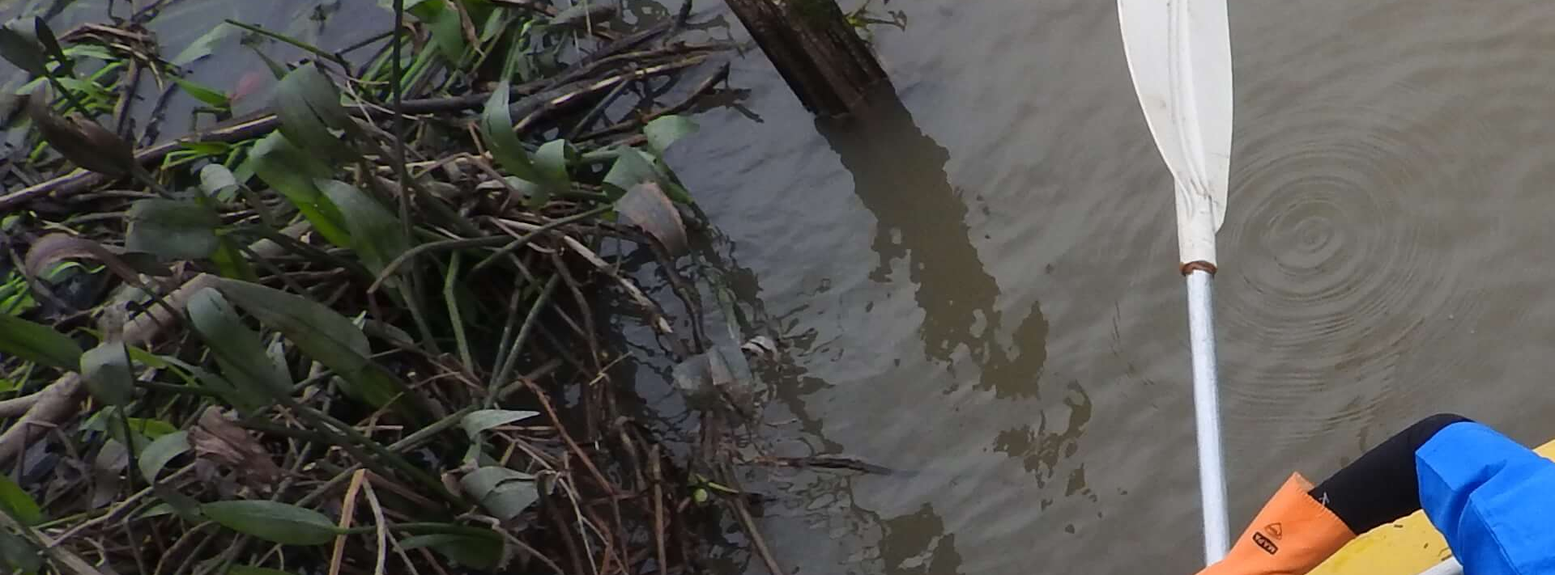
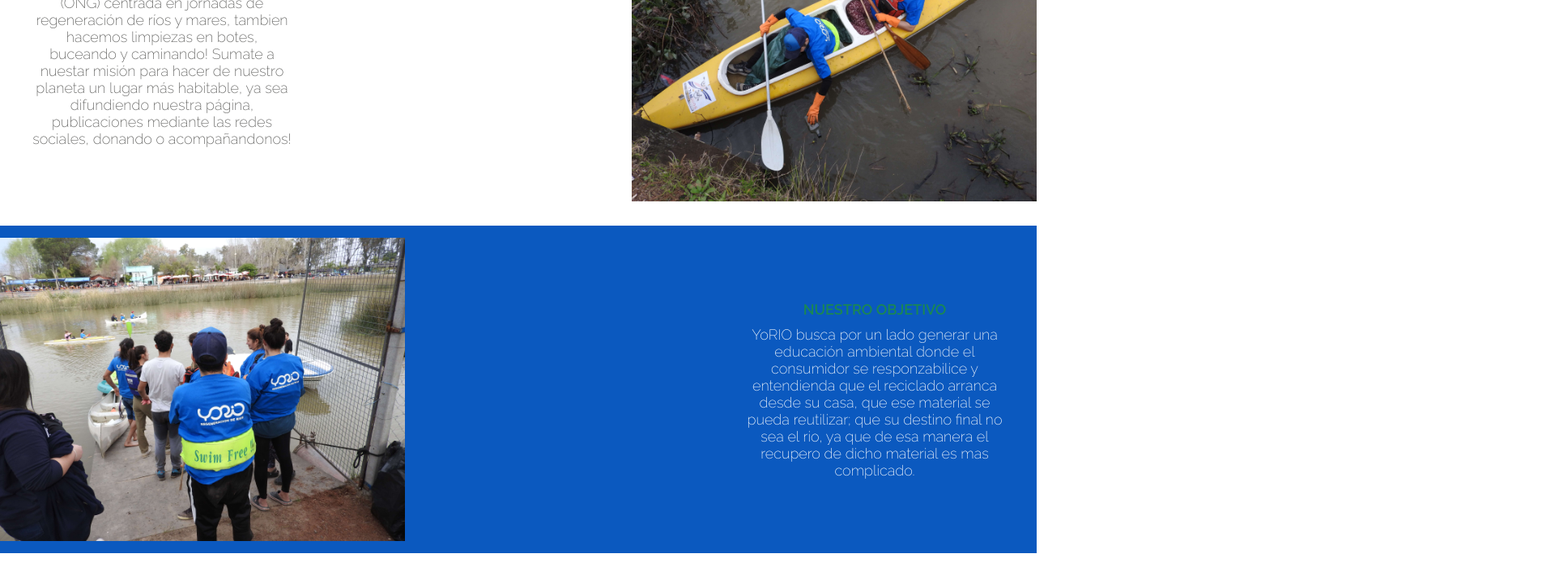
Before and after one commit to agufernndez/proyectoYorioONG, a website: page pages/conocenos.html in a window 1280 px wide. Shown: the part 796-1507 px from the top of the page at 81% size, 1920 px wide, since content can reach past the window. Drawn offline with Linux system fonts and the light colour scheme.

Commit message:
css para mobile y desktop de conocenos.html listo

```diff
--- a/pages/conocenos.html
+++ b/pages/conocenos.html
@@ -45,9 +45,9 @@
     </header>
 
     <main>
-        <h1>Conocenos.</h1>
+        <h1 class="main__h1Conocenos">Conocenos.</h1>
 
-        <section>
+        <section class="main__section">
             <div>
                 <h2>Somos Yorio</h2>
                 <p>Una Organizacion no gubernamental (ONG) centrada en jornadas de regeneración de ríos y mares, tambien hacemos limpiezas en botes, buceando y caminando! Sumate a nuestar misión para hacer de nuestro planeta un lugar más habitable, ya sea difundiendo nuestra página, publicaciones mediante las redes sociales, donando o acompañandonos!</p>
@@ -55,7 +55,7 @@
             <img src="../assets/img/conocenos1.jpeg" alt="Foto en kayak">
         </section>
 
-        <section>
+        <section class="main__section" id="main__section--2">
             <div>
                 <h2>Nuestro Objetivo</h2>
                 <p>YoRIO busca por un lado generar una educación ambiental donde el consumidor se responzabilice y entendienda que el reciclado arranca desde su casa, que ese material se pueda reutilizar; que su destino final no sea el rio, ya que de esa manera el recupero de dicho material es mas complicado.</p>
@@ -63,7 +63,7 @@
             <img src="../assets/img/conocenos2.jpeg" alt="Foto reunidos antes de limpiar el rio">
         </section>
 
-        <section>
+        <section class="main__section">
             <div>
                 <h2>Nuestros Medios</h2>
                 <p>Trabajamos tanto en el agua, orillas de distintas costas, bosques, plazas, montañas, y más. El trabajo más común es el de caminar con bolsas de residuos, guantes, rastrillos, palas, ganchos y pinches sacando en modo de rastrillaje humano todo lo que el agua trae de los acuaductos no controlados de la ciudades y lo que la gente deja tirado. Al finalizar dejamos las bolsas en lugares correspondientes dónde delegaciones municipales pasan con camiones y llevan todo lo juntado a lugares que serán tratados.</p>
--- a/scss/_footer.scss
+++ b/scss/_footer.scss
@@ -1,5 +1,5 @@
 footer {
-    font-size: 1.4rem;
+    font-size: 1.6rem;
 
     .footer__sectionInfo {
         display: flex;
--- a/scss/style.scss
+++ b/scss/style.scss
@@ -18,16 +18,19 @@ html {
     color: #535351;
 }
 
+// INDEX ******************************************
 main {
     .main__h1Index {
-        height: 60vh;
-        padding-top: 45vh;
+        height: 80vh;
+        padding-top: 60vh;
+        font-size: 5rem;
+        line-height: 40px;
         font-family: $dm;
-        font-size: 3.4rem;
         text-align: center;
-        line-height: 35px;
         color: white;
         background-image: url("../assets/img/portadas/index.jpg");
+        background-size: cover;
+        background-repeat: no-repeat;
 
     }
 
@@ -55,7 +58,7 @@ main {
             }
 
             p {
-                font-size: 1.4rem;
+                font-size: 1.8rem;
                 text-align: center;
 
             }
@@ -125,13 +128,68 @@ main {
     }
 }
 
+// CONOCENOS **************************************
+main {
+    .main__h1Conocenos {
+        height: 80vh;
+        padding-top: 60vh;
+        font-size: 5rem;
+        line-height: 40px;
+        font-family: $dm;
+        text-align: center;
+        color: white;
+        background-image: url("../assets/img/portadas/quienesSomos.jpg");
+        background-size: cover;
+        background-repeat: no-repeat;
+    }
+
+    .main__section {
+        display: flex;
+        flex-direction: column;
+        width: 70vh;
+        margin: 15px auto;
+
+        div {
+            padding: 10px 40px;
+            border-radius: 9px;
+            // box-shadow: 0px 4px 8px 0px #00000029;
+            display: flex;
+            flex-direction: column;
+            align-items: center;
+            justify-content: center;
+            text-align: center;
+
+
+            h2 {
+                text-align: center;
+                padding-bottom: 10px;
+                text-transform: uppercase;
+                color: #1A8754;
+                font-size: 1.8rem;
+            }
+
+            p {
+                font-size: 1.8rem;
+            }
+
+        }
+
+        img {
+            width: 70vw;
+            margin: 15px auto;
+        }
+    }
+}
+
+
 @media screen and (min-width:945px) {
+// INDEX ******************************************
+
     main {
         .main__sectionCards {
             width: 90vw;
             flex-direction: row;
             flex-wrap: wrap;
-            // margin: 0 auto;
 // me falta acomodar algo en las cards
             article {
                 width: 45%;
@@ -175,8 +233,44 @@ main {
                 }
             }
         }
+    };
+
+// CONOCENOS **************************************
+
+    main {
+        .main__section {
+            flex-direction: row;
+            width: 100vw;
+            justify-content: space-between;
+
+
+            img {
+                width: 500px;
+                margin-right: 0px ;
+
+            }
+
+            div {
+                width: 400px;
+
+                p {
+
+                }
+
+
+            }
+        };
+
+        #main__section--2 {
+            flex-direction: row-reverse;
+            background: #0B59BF;
+            color: white;
+
+            img {
+                margin-left: 0px;
+            }
+        }
     }
 
-    // falta poner la imagen chiquita y al lado el formulario!!!!!!
-
+// FALTA MEJORAR EL DISENO DE LAS CARDS (sacar el shadow o lo que sea necesario)
 }
```
Also changed, not shown: css/main.css.
